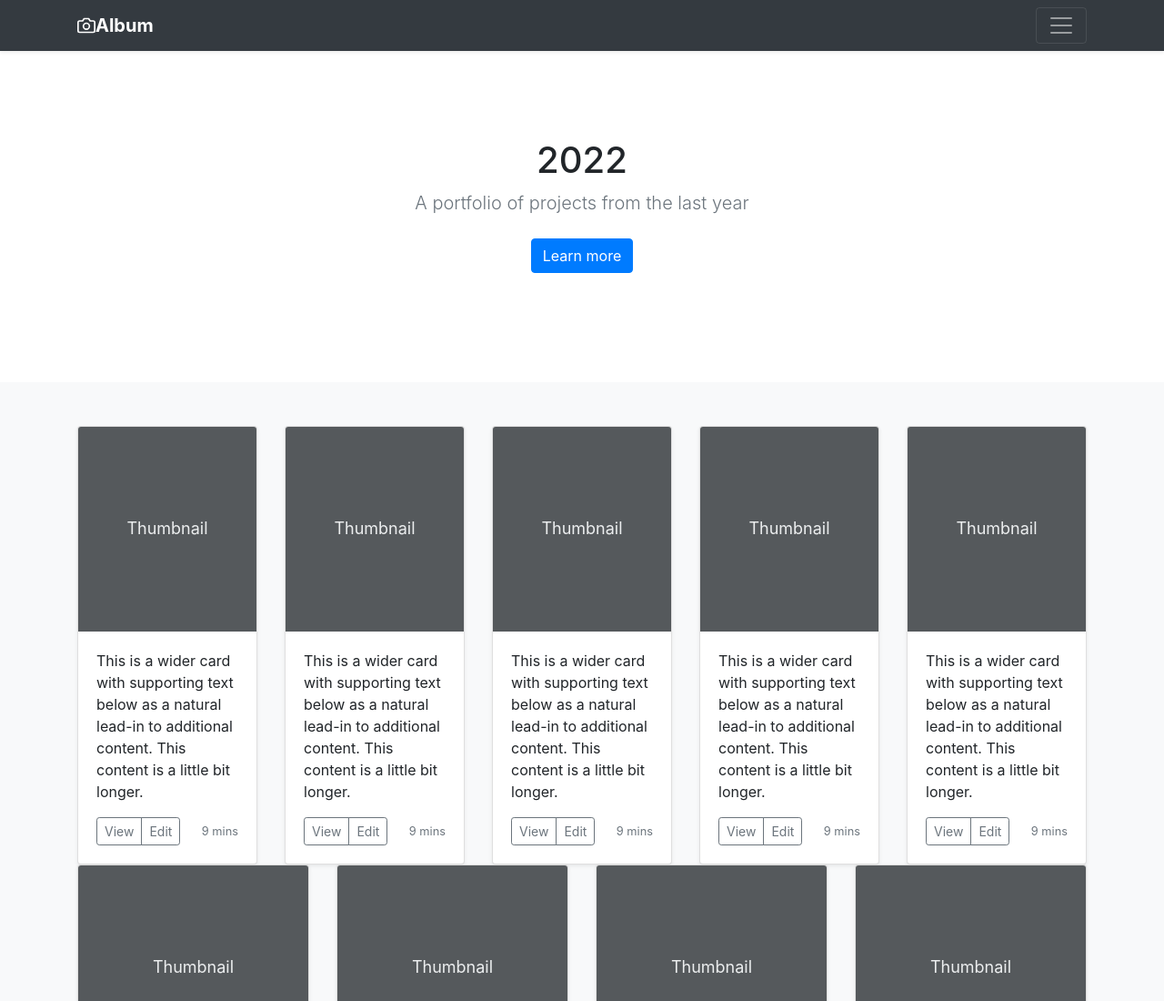
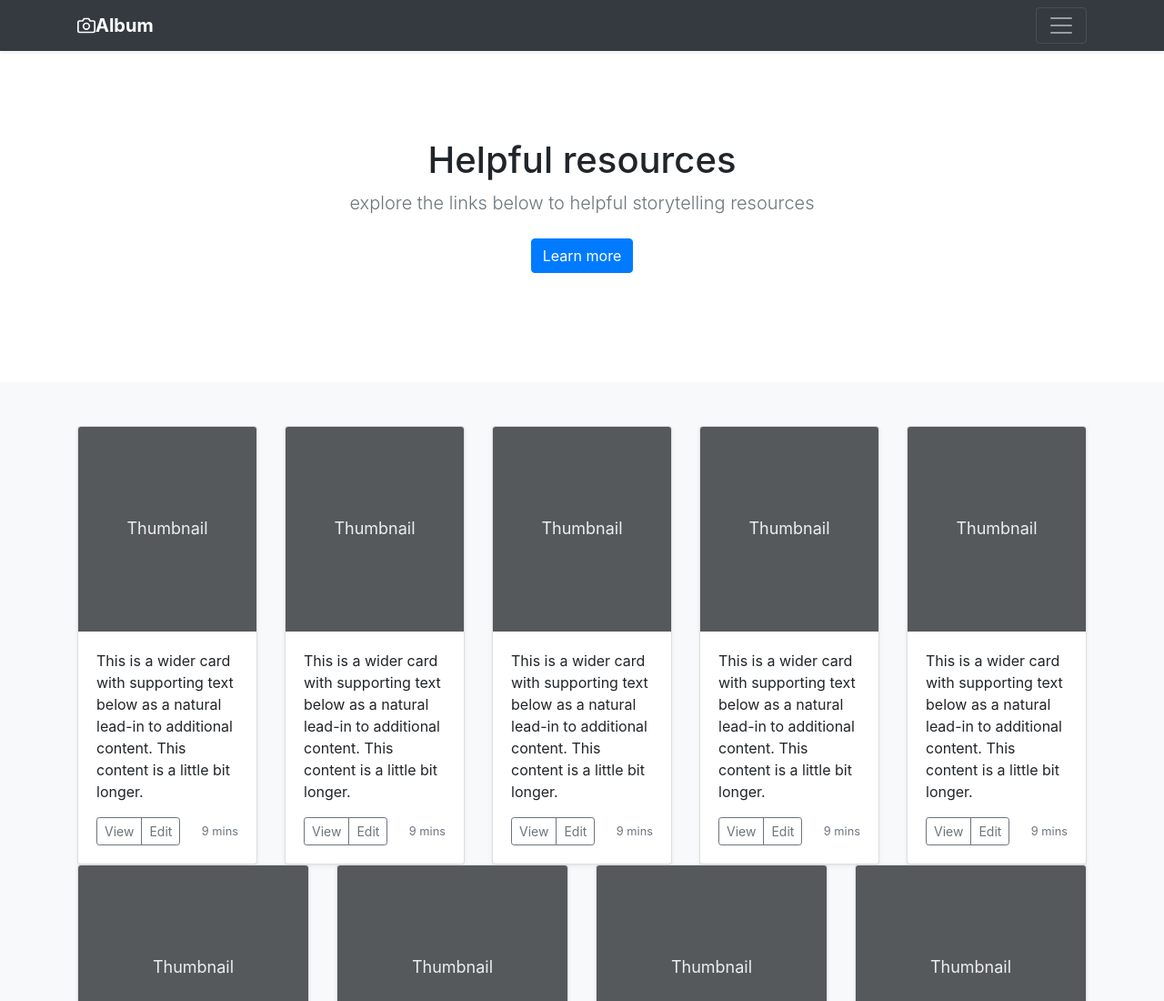
Before and after one commit to ross-donihue/2022, a plain HTML site: page index.html in a window 1280 px wide. Shown: the top 1100 px of the page at 91% size. Drawn offline with nearby package versions, Linux system fonts and the light colour scheme.

Commit message:
text change

```diff
--- a/index.html
+++ b/index.html
@@ -108,8 +108,8 @@
   <section class="py-5 text-center container">
     <div class="row py-lg-5">
       <div class="col-lg-6 col-md-8 mx-auto">
-        <h1 class="fw-light">2022</h1>
-        <p class="lead text-muted">A portfolio of projects from the last year</p>
+        <h1 class="fw-light">Helpful resources</h1>
+        <p class="lead text-muted">explore the links below to helpful storytelling resources</p>
         <p>
           <a href="#" class="btn btn-primary my-2">Learn more</a>
 
```
Also changed, not shown: 1 other file.
